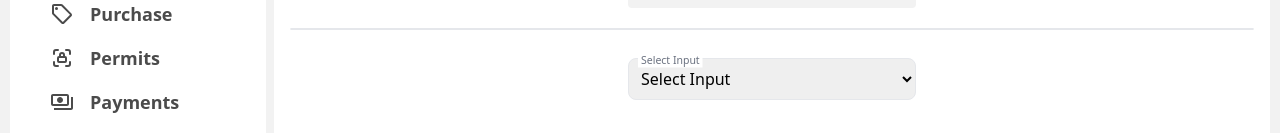
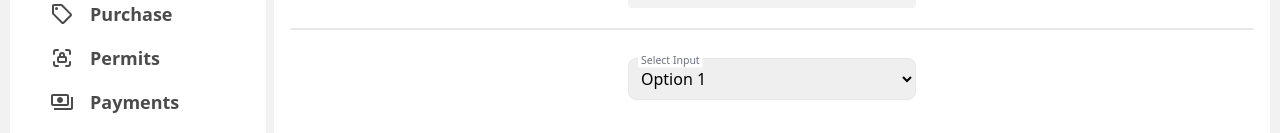
Before and after one commit to perceptronbd/rouge-tactical, a React (Create React App) app in the folder client/: page /components in a window 1280 px wide. Shown: the part 409-542 px from the top of the page. Built offline with nearby package versions, Linux system fonts and the light colour scheme; sample sign-in values are in the browser's storage.

Commit message:
remove disabled options

```diff
--- a/client/src/components/inputs/SelectInput.jsx
+++ b/client/src/components/inputs/SelectInput.jsx
@@ -25,22 +25,19 @@ export const SelectInput = (props) => {
           className
         )}
       >
-        <optgroup label={label} className="font-semibold text-sm">
-          <option
-            key="select-option"
-            className="bg-background text-textColor-light"
-            disabled
-            selected
-          >
-            {label}
-          </option>
+        <optgroup label={label} className="font-semibold">
           {selectOpts.map((opt) => (
-            <option value={opt.value} key={opt.id} className="bg-background">
+            <option
+              value={opt.value}
+              key={opt.value}
+              className="text-textColor hover:text-accent-tertiary"
+            >
               {opt.name}
             </option>
           ))}
         </optgroup>
       </select>
+
       {label && (
         <label
           htmlFor={id}
```
